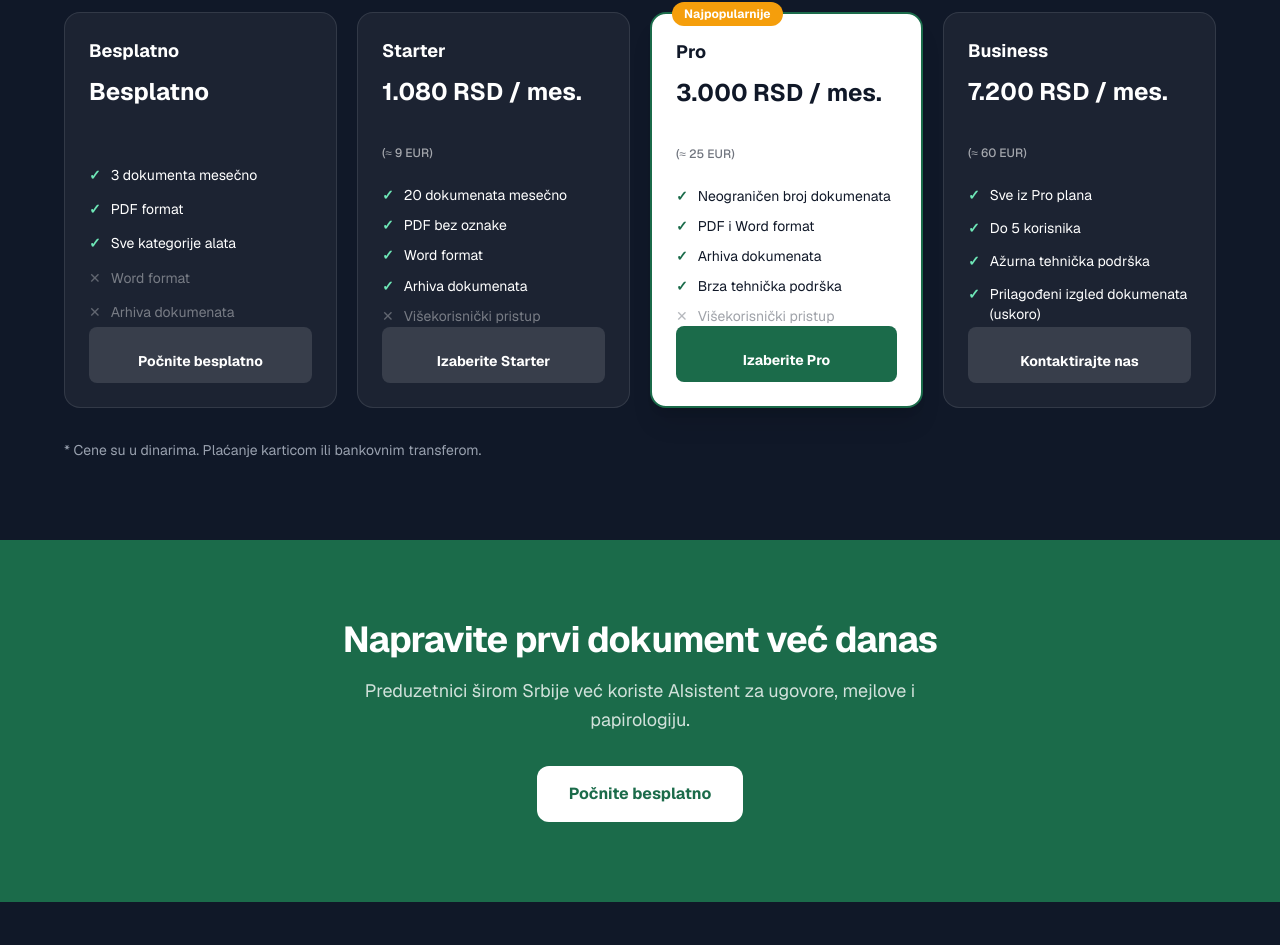
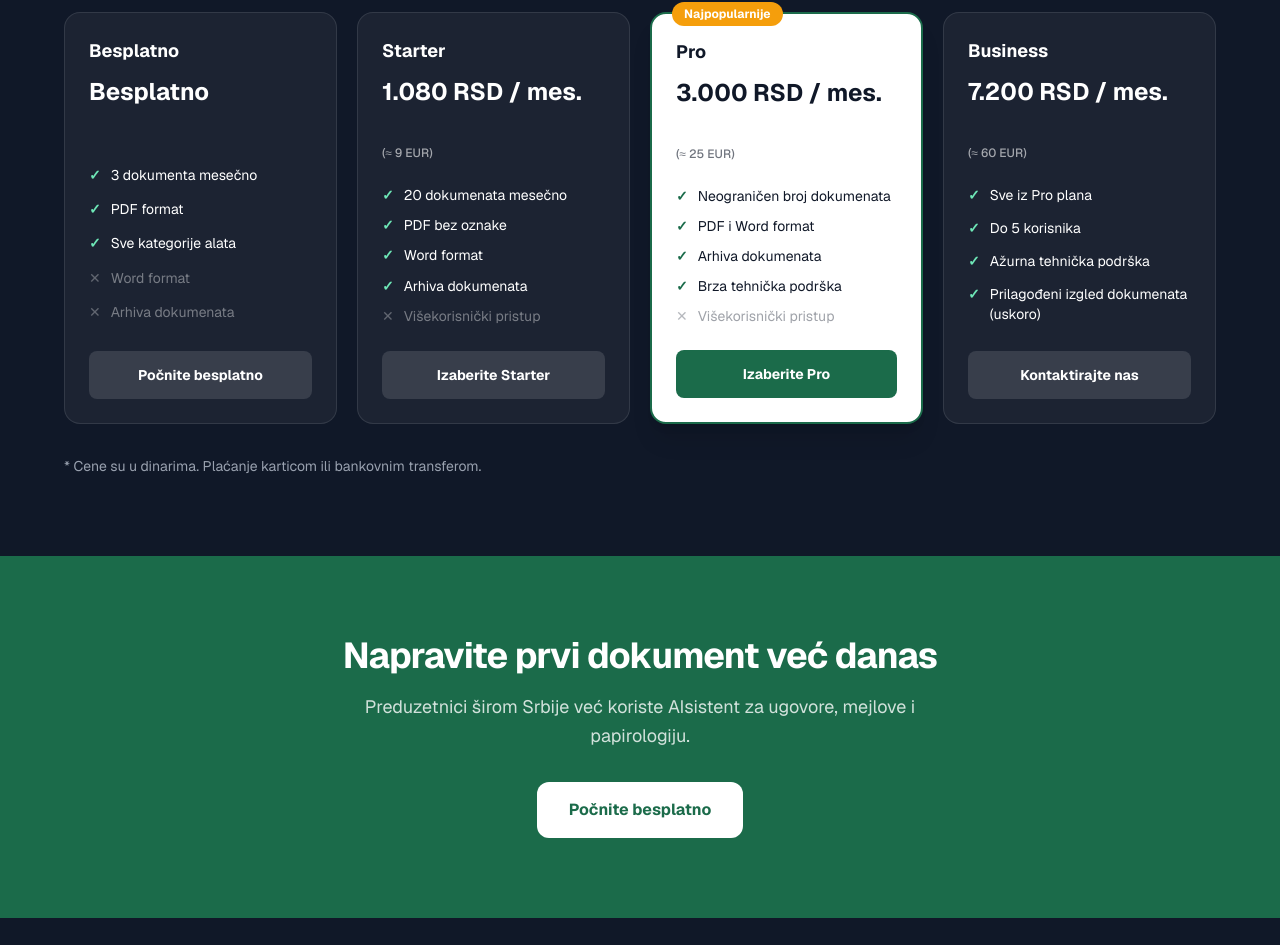
Before and after one commit to dambus/aisistent, a Next.js app: page / in a window 1280 px wide. Shown: the part 4017-4962 px from the top of the page. Built offline with nearby package versions, Linux system fonts and the light colour scheme; no server answers.

Commit message:
fix: improve pricing cta spacing and centering

```diff
--- a/app/page.tsx
+++ b/app/page.tsx
@@ -472,7 +472,7 @@ export default async function Home() {
               {plan.euroEquivalent && (
                 <p className="mt-1 text-xs font-medium opacity-60">{plan.euroEquivalent}</p>
               )}
-              <ul className="mt-6 grid gap-2.5 text-sm flex-1">
+              <ul className="mt-6 grid flex-1 gap-2.5 pb-6 text-sm">
                 {plan.features.map(([mark, text]) => (
                   <li key={text} className="flex gap-2.5">
                     <span
@@ -487,7 +487,7 @@ export default async function Home() {
               </ul>
               <a
                 href={plan.href}
-                className="mt-auto pt-6 block rounded-lg px-5 py-3 text-center text-sm font-bold transition-all duration-200 hover:scale-[1.02]"
+                className="mt-auto flex min-h-12 items-center justify-center rounded-lg px-5 py-3 text-center text-sm font-bold transition-all duration-200 hover:scale-[1.02]"
                 style={
                   plan.featured
                     ? { backgroundColor: PRIMARY, color: '#fff' }
```
